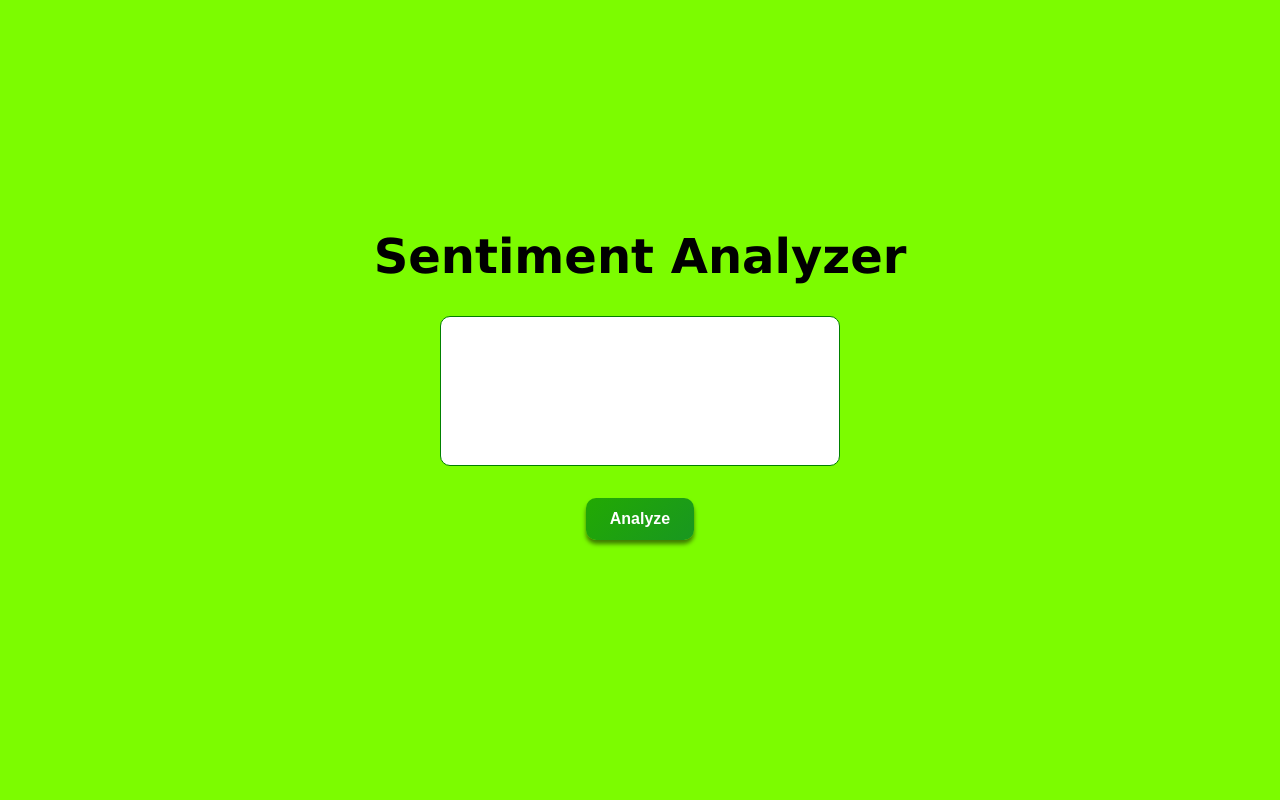
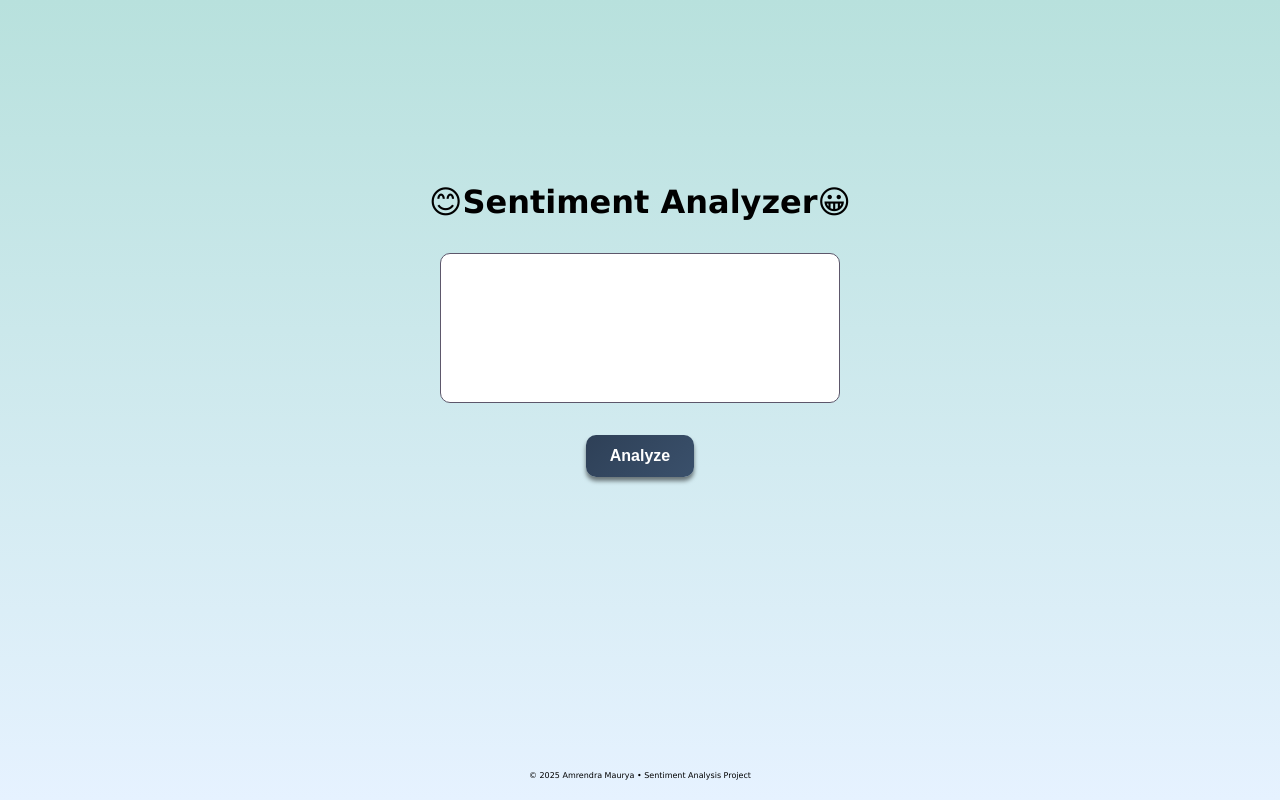
Before and after one commit to AmrendraOG/sentiment-analysis, a Flask app: page / in a window 1280 px wide. Run offline with Flask 3, Linux system fonts and the light colour scheme.

Commit message:
UI Changes

```diff
--- a/app.py
+++ b/app.py
@@ -33,12 +33,10 @@ def analyze_text(text, emotion_file='emotions.txt'):
 
 def get_sentiment(text):
     score = SentimentIntensityAnalyzer().polarity_scores(text)
-    if score['neg'] > score['pos']:
-        return "Negative 😔", score['neg']
-    elif score['pos'] > score['neg']:
-        return "Positive 😀", score['pos']
-    else:
-        return "Neutral 😐", score['neu']
+    pos = round(score['pos'] * 100, 2)
+    neg = round(score['neg'] * 100, 2)
+    neu = round(score['neu'] * 100, 2)
+    return f"{pos}% Positive 😀<br>{neg}% Negative 😔<br>{neu}% Neutral 😐"
 
 
 @app.route('/')
@@ -54,12 +52,11 @@ def analyze():
         return jsonify({"error": "Text is empty"}), 400
 
     filtered_words, emotions, cleaned_text = analyze_text(text)
-    sentiment, score = get_sentiment(cleaned_text)
+    sentiment = get_sentiment(cleaned_text)
     emotion_count = dict(Counter(emotions))
 
     return jsonify({
         "sentiment": sentiment,
-        "score": score,
         "emotions": emotion_count
     })
 
--- a/static/script.js
+++ b/static/script.js
@@ -7,7 +7,6 @@ function analyzeText() {
         document.getElementById("result").innerText = "Please enter some text.";
         return
     }
-
     fetch("https://sentiment-analysis-dyxp.onrender.com/analyze", {
         method: "POST",
         headers: {
@@ -23,8 +22,8 @@ function analyzeText() {
             }
 
             let resultHTML = `
-    <h3>Sentiment: ${data.sentiment}</h3>
-    <p>Score: ${data.score.toFixed(2)}</p>
+    <h3>Your text is:</h3>
+    <p>${data.sentiment}</p>
 `;
 
             document.getElementById("result").innerHTML = resultHTML;
--- a/static/style.css
+++ b/static/style.css
@@ -5,17 +5,19 @@
 }
 
 body {
-    background: lawngreen;
+    background: linear-gradient(360deg, #E6F2FF, #B8E1DD);
 
     display: flex;
     flex-direction: column;
     justify-content: center;
+    align-items: center;
     height: 100vh;
     padding: 20px;
     font-family: 'Lucida Sans', 'Lucida Sans Regular', 'Lucida Grande', 'Lucida Sans Unicode', Geneva, Verdana, sans-serif;
 }
 
 .main {
+    flex: 1;
     display: flex;
     flex-direction: column;
     justify-content: center;
@@ -24,8 +26,16 @@ body {
 }
 
 .title {
-    font-size: 3rem;
+    font-size: 2rem;
     margin-bottom: 2rem;
+}
+
+h3 {
+    margin-bottom: 1rem;
+}
+
+footer {
+    font-size: 0.5rem;
 }
 
 #inputText {
@@ -34,10 +44,15 @@ body {
     height: 150px;
     padding: 1rem;
     margin-bottom: 2rem;
-    border: 1px solid green;
+    border: 1px solid #5D576B;
     font-size: 1rem;
     border-radius: 10px;
     resize: none;
+}
+
+#inputText:focus {
+    outline: none;
+    border: 1px solid #015c68;
 }
 
 #analyzeBtn {
@@ -45,7 +60,7 @@ body {
     font-size: 1rem;
     margin-bottom: 2rem;
     border-radius: 10px;
-    background: linear-gradient(135deg, #1ba303ed, #199720);
+    background: linear-gradient(135deg, #2E4057, #3A506B);
     color: white;
     border: none;
     font-weight: bold;
@@ -63,5 +78,5 @@ body {
 }
 
 #result {
-    font-size: 2rem;
+    min-height: 100px;
 }
--- a/templates/index.html
+++ b/templates/index.html
@@ -4,18 +4,23 @@
 <head>
     <meta charset="UTF-8">
     <meta name="viewport" content="width=device-width, initial-scale=1.0">
+    <link rel="icon" type="image/png" href="{{ url_for('static', filename='favicon.png') }}">
     <link rel="stylesheet" href="../static/style.css">
     <title>Sentiment Analyzer</title>
 </head>
 
 <body>
     <div class="main">
-        <h1 class="title">Sentiment Analyzer</h1>
+        <h1 class="title">😊Sentiment Analyzer😀</h1>
         <textarea name="input-text" id="inputText"></textarea>
         <button id="analyzeBtn">Analyze</button>
         <div id="result"></div>
     </div>
 
+    <footer>
+        <p>© 2025 Amrendra Maurya • Sentiment Analysis Project</p>
+    </footer>
+
     <script src="../static/script.js"></script>
 </body>
 
```
Also changed, not shown: static/favicon.png (added).
